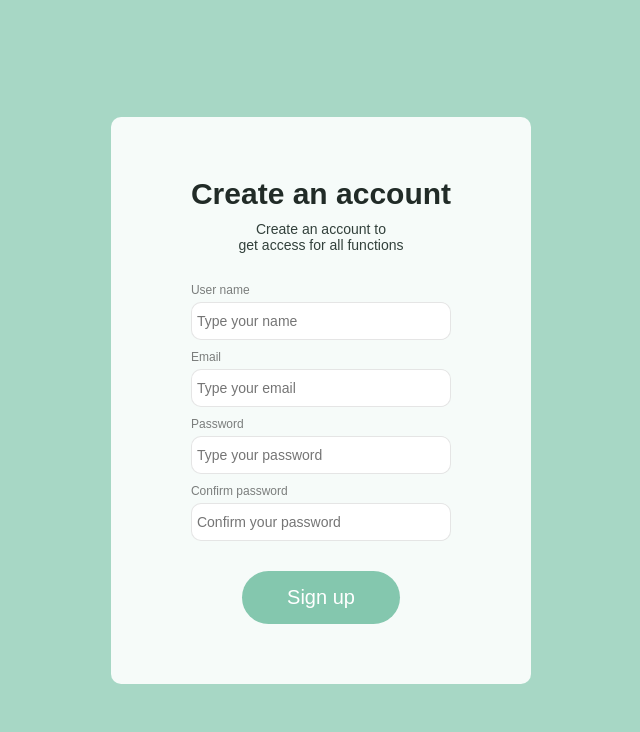
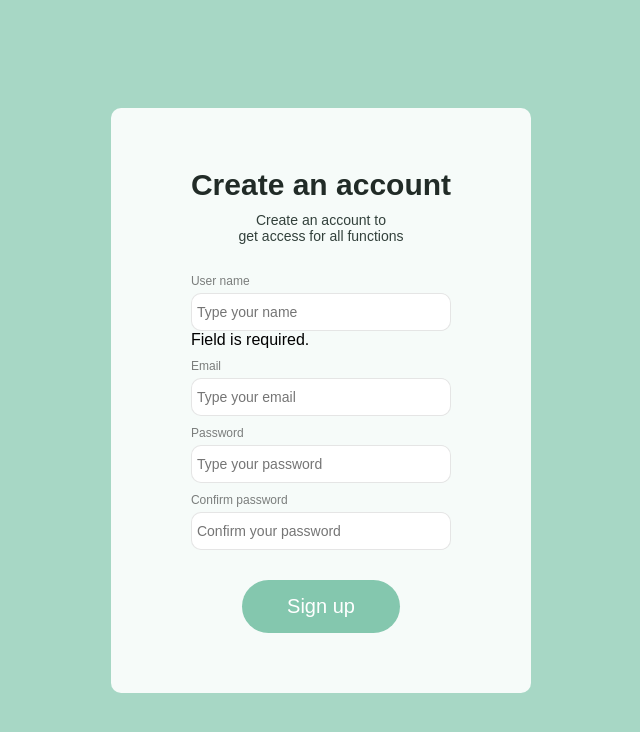
Before and after one commit to OstPerino/practice_2022, a Vue app in the folder client/: page / in a window 1280 px wide. Shown: the top 732 px of the page, without its empty margins (319-959 px from the left). Built offline with nearby package versions, Linux system fonts and the light colour scheme.

Commit message:
Add validations and start doing error messages

```diff
--- a/client/package.json
+++ b/client/package.json
@@ -11,6 +11,7 @@
     "core-js": "^3.8.3",
     "vue": "^2.6.14",
     "vue-router": "^3.5.1",
+    "vuelidate": "^0.7.7",
     "vuex": "^3.6.2"
   },
   "devDependencies": {
--- a/client/src/components/registration/RegistrationComponent.vue
+++ b/client/src/components/registration/RegistrationComponent.vue
@@ -6,48 +6,89 @@
       Create an account
     </h2>
     <span class="RegistrationComponent__mark">Create an account to<br>get access for all functions</span>
+    <div class="RegistrationComponent__container">
       <DefaultInputComponent
         class="RegistrationComponent__item"
-      :placeholder="this.inputData.userNameInput.placeholderContent"
-      :label-value="this.inputData.userNameInput.labelContent"
-      v-model="inputData.userNameInput.value"
+        :placeholder="inputData.userNameInput.placeholderContent"
+        :label-value="inputData.userNameInput.labelContent"
+        v-model.trim="$v.inputData.userNameInput.value.$model"
       />
+      <span
+        class="RegistrationComponent__error"
+        v-show="!$v.inputData.userNameInput.value.required"
+      >
+        Field is required.
+      </span>
+      <span
+        class="RegistrationComponent__error"
+        v-show="!$v.inputData.userNameInput.value.minLength"
+      >
+        Field must have at least {{ $v.inputData.userNameInput.value.$params.minLength.min }} characters.
+      </span>
+    </div>
+    <div class="RegistrationComponent__container">
       <DefaultInputComponent
         class="RegistrationComponent__item"
-      :placeholder="this.inputData.userEmailInput.placeholderContent"
-      :label-value="this.inputData.userEmailInput.labelContent"
-      v-model="inputData.userEmailInput.value"
+        :placeholder="inputData.userEmailInput.placeholderContent"
+        :label-value="inputData.userEmailInput.labelContent"
+        v-model.trim="$v.inputData.userEmailInput.value.$model"
       />
+    </div>
+    <div class="RegistrationComponent__container">
       <DefaultInputComponent
         class="RegistrationComponent__item"
-      :placeholder="this.inputData.userPasswordInput.placeholderContent"
-      :label-value="this.inputData.userPasswordInput.labelContent"
-      v-model="inputData.userPasswordInput.value"
+        :placeholder="inputData.userPasswordInput.placeholderContent"
+        :label-value="inputData.userPasswordInput.labelContent"
+        v-model.trim="$v.inputData.userPasswordInput.value.$model"
       />
+    </div>
+    <div class="RegistrationComponent__container">
       <DefaultInputComponent
         class="RegistrationComponent__item"
-      :placeholder="this.inputData.confirmPasswordInput.placeholderContent"
-      :label-value="this.inputData.confirmPasswordInput.labelContent"
-      v-model="inputData.confirmPasswordInput.value"
+        :placeholder="inputData.confirmPasswordInput.placeholderContent"
+        :label-value="inputData.confirmPasswordInput.labelContent"
+        v-model.trim="$v.inputData.confirmPasswordInput.value.$model"
       />
+<!--      <span class="RegistrationComponent__error"></span>-->
+    </div>
     <DefaultButtonComponent
       class="RegistrationComponent__button"
-      :button-content="this.buttonData.buttonContent"
+      :button-content="buttonData.buttonContent"
     />
   </div>
 </template>
 
 <script>
+import { email, required, minLength, sameAs } from 'vuelidate/lib/validators'
 import DefaultInputComponent from '@/components/UI/DefaultInputComponent'
 import DefaultButtonComponent from '@/components/UI/DefaultButtonComponent'
 
 export default {
   name: 'registration-component.vue',
+  mounted () {
+    console.log(this.$v.inputData.userNameInput.value.$model)
+  },
   components: {
     DefaultInputComponent,
     DefaultButtonComponent
   },
-  data: () => {
+  validations: {
+    inputData: {
+      userNameInput: {
+        value: { required, minLength: minLength(8) }
+      },
+      userEmailInput: {
+        value: { required, email }
+      },
+      userPasswordInput: {
+        value: { required, minLength: minLength(8) }
+      },
+      confirmPasswordInput: {
+        value: { required, sameAs }
+      }
+    }
+  },
+  data () {
     return {
       inputData: {
         userNameInput: {
@@ -105,5 +146,9 @@ export default {
     text-align: center;
     margin-top: 20px;
   }
+
+  &__error {
+    transition: 0.3s all;
+  }
 }
 </style>
--- a/client/src/main.js
+++ b/client/src/main.js
@@ -1,8 +1,10 @@
 import Vue from 'vue'
 import App from './App.vue'
+import { Vuelidate } from 'vuelidate'
 import router from './router'
 import store from './store'
 
+Vue.use(Vuelidate)
 Vue.config.productionTip = false
 
 new Vue({
```
Also changed, not shown: 2 other files (tests, documents, lock files or other folders). Lines whose indentation alone changed are shown as unchanged.
